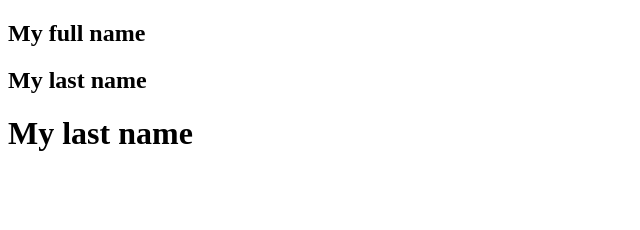
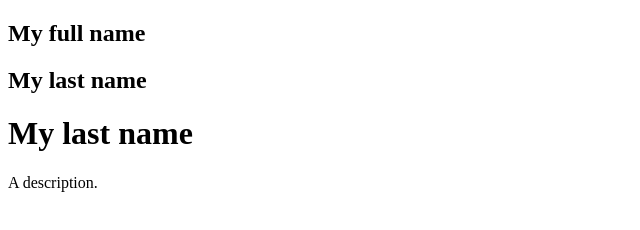
Before and after one commit to curso-com-certificado-git/projeto1, a plain HTML site: page index.html in a window 1280 px wide. Shown: the whole page, without its empty margins (0-640 px from the left). Drawn offline with Linux system fonts and the light colour scheme.

Commit message:
Add a description

```diff
--- a/index.html
+++ b/index.html
@@ -11,5 +11,8 @@
     </div>
     <h2>My last name</h2>
     <h1>My last name</h1>
+    <p>
+        A description.
+    </p>
 </body>
 </html>
```
